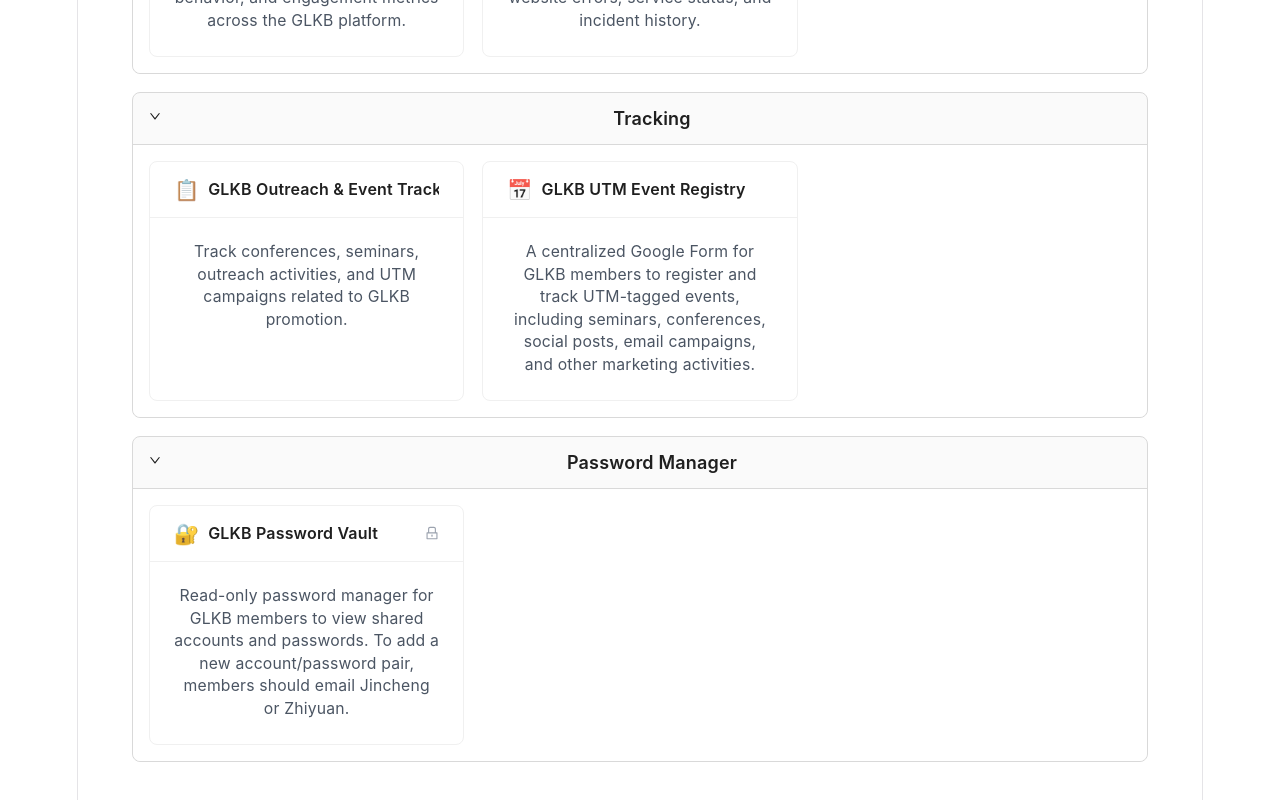
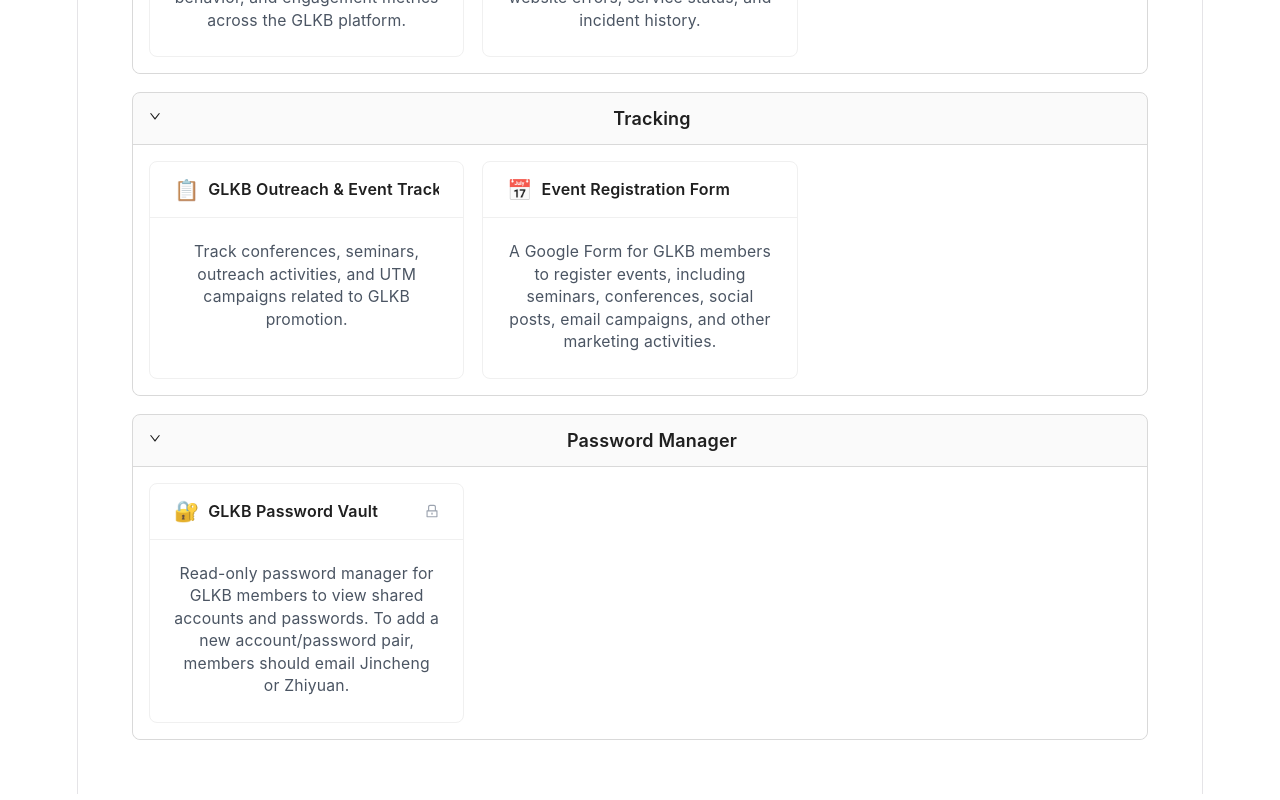
Before and after one commit to antiskillbranch117/toolPage, a React (Vite) app: page / in a window 1280 px wide. Shown: the part 1085-1885 px from the top of the page. Built offline with nearby package versions, Linux system fonts and the light colour scheme.

Commit message:
adding new tool des

```diff
--- a/src/components/MainPage.jsx
+++ b/src/components/MainPage.jsx
@@ -88,9 +88,9 @@ export default function MainPage() {
   encryptedCredentials: "GJo2gk6bRzCmVn+EFjoqBORoBd4l7lUvOG/DKSjj1vxrpsS/DnqO0rickoz1BvBaMOyHAz4ffHlYf13S/wEZKdTd2Iz5Io9DR/rFOqq2pmaFKuOItQTVjyqeGjNCvbD2nr9mGKXaKqdk7rCx",
 },{
   emoji: "📅",
-  name: "GLKB UTM Event Registry",
+  name: "Event Registration Form",
   description:
-    "A centralized Google Form for GLKB members to register and track UTM-tagged events, including seminars, conferences, social posts, email campaigns, and other marketing activities.",
+    "A Google Form for GLKB members to register  events, including seminars, conferences, social posts, email campaigns, and other marketing activities.",
   link: "https://docs.google.com/forms/d/e/1FAIpQLSc7IanW4gCLaCtCQ3vwcUM2v1fP0zGWHIQ7R92-XlnVxyDC5w/viewform?usp=publish-editor",
   category: "Tracking",
   encryptedCredentials: "",
```
